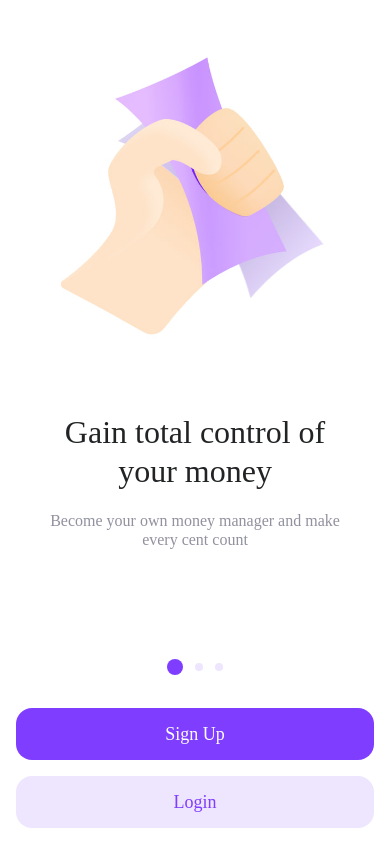
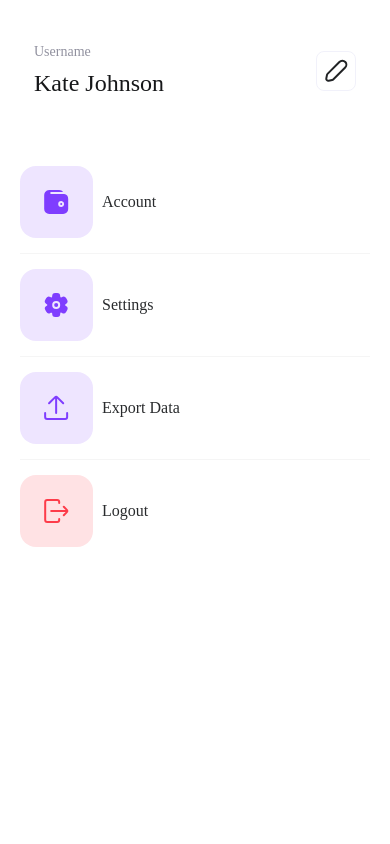
Before and after one commit to koejdga/FinanceHelper, a React Native app: screen /Profile in a window 390 px wide. Built offline with nearby package versions, Linux system fonts and the light colour scheme.

Commit message:
:sparkles: Add profile screen

```diff
--- a/App.tsx
+++ b/App.tsx
@@ -3,6 +3,7 @@ import { createNativeStackNavigator } from "@react-navigation/native-stack";
 import Launch from "./app/screens/Launch";
 import Login from "./app/screens/Login";
 import OnboardingScreen from "./app/screens/OnboardingScreen";
+import Profile from "./app/screens/Profile";
 
 const Stack = createNativeStackNavigator();
 
@@ -10,7 +11,7 @@ const App = () => {
   return (
     <NavigationContainer>
       <Stack.Navigator
-        initialRouteName="OnboardingScreen"
+        initialRouteName="Profile"
         screenOptions={{ headerShown: false }}
       >
         <Stack.Screen name="Login" component={Login} />
@@ -20,6 +21,7 @@ const App = () => {
           initialParams={{ screenNumber: 1 }}
         />
         <Stack.Screen name="Launch" component={Launch} />
+        <Stack.Screen name="Profile" component={Profile} />
       </Stack.Navigator>
     </NavigationContainer>
   );
--- /dev/null
+++ b/app/components/icons/EditIcon.tsx
@@ -0,0 +1,14 @@
+import Svg, { Path, Rect, SvgProps } from "react-native-svg";
+const SvgComponent = (props: SvgProps) => (
+  <Svg width={40} height={40} fill="none" {...props}>
+    <Rect width={39} height={39} x={0.5} y={0.5} stroke="#F1F1FA" rx={7.5} />
+    <Path
+      stroke={props.color || "#000"}
+      strokeLinecap="round"
+      strokeLinejoin="round"
+      strokeWidth={2}
+      d="m29.19 16.46-12 12a2.06 2.06 0 0 1-1 .54l-3.54.71a2 2 0 0 1-2.35-2.35l.7-3.51a2.06 2.06 0 0 1 .54-1L23.38 11a4.15 4.15 0 0 1 5.94 0 4 4 0 0 1-.13 5.51v-.05Z"
+    />
+  </Svg>
+);
+export default SvgComponent;
--- /dev/null
+++ b/app/components/icons/LogoutIcon.tsx
@@ -0,0 +1,14 @@
+import * as React from "react";
+import Svg, { SvgProps, Path } from "react-native-svg";
+const SvgComponent = (props: SvgProps) => (
+  <Svg width={33} height={32} fill="none" {...props}>
+    <Path
+      stroke={props.color || "#000"}
+      strokeLinecap="round"
+      strokeLinejoin="round"
+      strokeWidth={2}
+      d="M19.19 8V7a2 2 0 0 0-2-2h-10a2 2 0 0 0-2 2v18a2 2 0 0 0 2 2h10a2 2 0 0 0 2-2v-1M11.19 16h15.83M23.78 11.76l2.82 2.83a2 2 0 0 1 0 2.82l-2.82 2.83"
+    />
+  </Svg>
+);
+export default SvgComponent;
--- /dev/null
+++ b/app/components/icons/SettingsIcon.tsx
@@ -0,0 +1,15 @@
+import * as React from "react";
+import Svg, { SvgProps, Path } from "react-native-svg";
+const SvgComponent = (props: SvgProps) => (
+  <Svg width={33} height={32} fill="none" {...props}>
+    <Path
+      fill={props.color || "#000"}
+      d="M16.19 18a2 2 0 1 0 0-4 2 2 0 0 0 0 4Z"
+    />
+    <Path
+      fill={props.color || "#000"}
+      d="m25.98 17-.38-.23a.94.94 0 0 1 0-1.62l.38-.23a3 3 0 0 0 1.1-4.09l-1-1.74A3 3 0 0 0 21.98 8l-.32.18a1 1 0 0 1-1.47-.82V7a3 3 0 0 0-3-3h-2a3 3 0 0 0-3 3v.36a1 1 0 0 1-1.48.86L10.4 8a3 3 0 0 0-4.1 1.09l-1 1.74A3 3 0 0 0 6.4 15l.38.23a.94.94 0 0 1 0 1.62L6.4 17a3 3 0 0 0-1.1 4.09l1 1.74A2.999 2.999 0 0 0 10.4 24l.31-.17a1 1 0 0 1 1 0 1 1 0 0 1 .49.84V25a3 3 0 0 0 3 3h2a3 3 0 0 0 3-3v-.37a1 1 0 0 1 1.5-.84l.31.18a3 3 0 0 0 4.1-1.09l1-1.74A3.002 3.002 0 0 0 25.98 17Zm-9.79 3a4 4 0 1 1 0-8 4 4 0 0 1 0 8Z"
+    />
+  </Svg>
+);
+export default SvgComponent;
--- /dev/null
+++ b/app/components/icons/UploadIcon.tsx
@@ -0,0 +1,14 @@
+import * as React from "react";
+import Svg, { SvgProps, Path } from "react-native-svg";
+const SvgComponent = (props: SvgProps) => (
+  <Svg width={33} height={32} fill="none" {...props}>
+    <Path
+      stroke={props.color || "#000"}
+      strokeLinecap="round"
+      strokeLinejoin="round"
+      strokeWidth={2}
+      d="M16.137 21V5.24M9.067 11.24l5.66-5.65a2 2 0 0 1 2.82 0l5.66 5.65M27.137 21v4a2 2 0 0 1-2 2h-18a2 2 0 0 1-2-2v-4"
+    />
+  </Svg>
+);
+export default SvgComponent;
--- /dev/null
+++ b/app/components/icons/WalletIcon.tsx
@@ -0,0 +1,14 @@
+import Svg, { Path, SvgProps } from "react-native-svg";
+const SvgComponent = (props: SvgProps) => (
+  <Svg width={33} height={32} fill="none" {...props}>
+    <Path
+      fill={props.color || "#000"}
+      d="M24.1 8.09a4.6 4.6 0 0 0-.91-.09h-12a1 1 0 1 1 0-2h12a5 5 0 0 0-4-2h-10a5 5 0 0 0-4 2 4.94 4.94 0 0 0-1 3v14a5 5 0 0 0 5 5h14a5 5 0 0 0 5-5V13a5 5 0 0 0-4.09-4.91ZM21.43 21c-.08.01-.16.01-.24 0a3 3 0 0 1 0-6 2.77 2.77 0 0 1 1 .18 3 3 0 0 1-.76 5.8V21Z"
+    />
+    <Path
+      fill={props.color || "#000"}
+      d="M21.19 19a1 1 0 1 0 0-2 1 1 0 0 0 0 2Z"
+    />
+  </Svg>
+);
+export default SvgComponent;
--- a/app/constants/Colors.ts
+++ b/app/constants/Colors.ts
@@ -41,6 +41,7 @@ export const red = {
   60: "#FD6F7A",
   40: "#FDA2A9",
   20: "#FDD5D7",
+  10: "#FFE2E4",
 };
 
 export const green = {
--- a/app/constants/Fonts.ts
+++ b/app/constants/Fonts.ts
@@ -42,7 +42,7 @@ export const Fonts: Record<FontNames, Font> = {
   [FontNames.BODY_2]: {
     fontFamily: FontsEnum.SEMIBOLD,
     fontSize: 16,
-    lineHeight: 16,
+    lineHeight: 19.36,
   },
   [FontNames.BODY_1]: {
     fontFamily: FontsEnum.MEDIUM,
@@ -57,7 +57,7 @@ export const Fonts: Record<FontNames, Font> = {
   [FontNames.TITLE_2]: {
     fontFamily: FontsEnum.SEMIBOLD,
     fontSize: 24,
-    lineHeight: 24,
+    lineHeight: 29,
   },
   [FontNames.TITLE_1]: {
     fontFamily: FontsEnum.BOLD,
--- /dev/null
+++ b/app/screens/Profile.tsx
@@ -0,0 +1,112 @@
+import { Pressable, SafeAreaView, StyleSheet, Text, View } from "react-native";
+import { Accent, base, red } from "../constants/Colors";
+import { FontNames, Fonts } from "../constants/Fonts";
+import EditIcon from "../components/icons/EditIcon";
+import WalletIcon from "../components/icons/WalletIcon";
+import SettingsIcon from "../components/icons/SettingsIcon";
+import UploadIcon from "../components/icons/UploadIcon";
+import LogoutIcon from "../components/icons/LogoutIcon";
+
+const Profile = () => {
+  return (
+    <SafeAreaView style={styles.container}>
+      <View
+        style={{
+          marginTop: 43,
+          marginHorizontal: 34,
+          marginBottom: 53,
+          flexDirection: "row",
+          alignItems: "center",
+          justifyContent: "space-between",
+        }}
+      >
+        <View style={{ gap: 8 }}>
+          <Text
+            style={[Fonts[FontNames.BODY_3], { color: base.light.light20 }]}
+          >
+            Username
+          </Text>
+          <Text style={[Fonts[FontNames.TITLE_2], { color: base.dark.dark75 }]}>
+            Kate Johnson
+          </Text>
+        </View>
+        <EditIcon color={base.dark.dark50} />
+      </View>
+
+      <Pressable
+        style={styles.profileRowContainer}
+        onPress={() => console.log("account press")}
+      >
+        <View style={[styles.iconContainer, { backgroundColor: Accent[20] }]}>
+          <WalletIcon color={Accent[100]} style={styles.icon} />
+        </View>
+        <Text style={[Fonts[FontNames.BODY_2], { color: base.dark.dark25 }]}>
+          Account
+        </Text>
+      </Pressable>
+
+      <Pressable
+        style={styles.profileRowContainer}
+        onPress={() => console.log("settings press")}
+      >
+        <View style={[styles.iconContainer, { backgroundColor: Accent[20] }]}>
+          <SettingsIcon color={Accent[100]} style={styles.icon} />
+        </View>
+        <Text style={[Fonts[FontNames.BODY_2], { color: base.dark.dark25 }]}>
+          Settings
+        </Text>
+      </Pressable>
+
+      <Pressable
+        style={styles.profileRowContainer}
+        onPress={() => console.log("export data press")}
+      >
+        <View style={[styles.iconContainer, { backgroundColor: Accent[20] }]}>
+          <UploadIcon color={Accent[100]} style={styles.icon} />
+        </View>
+        <Text style={[Fonts[FontNames.BODY_2], { color: base.dark.dark25 }]}>
+          Export Data
+        </Text>
+      </Pressable>
+
+      <Pressable
+        style={[
+          styles.profileRowContainer,
+          { borderBottomColor: "#FFF", borderBottomWidth: 1 },
+        ]}
+        onPress={() => console.log("logout press")}
+      >
+        <View style={[styles.iconContainer, { backgroundColor: red[10] }]}>
+          <LogoutIcon color={red[100]} style={styles.icon} />
+        </View>
+        <Text style={[Fonts[FontNames.BODY_2], { color: base.dark.dark25 }]}>
+          Logout
+        </Text>
+      </Pressable>
+    </SafeAreaView>
+  );
+};
+
+const styles = StyleSheet.create({
+  container: {
+    backgroundColor: "#FFF",
+    flex: 1,
+  },
+  profileRowContainer: {
+    marginHorizontal: 20,
+    flexDirection: "row",
+    gap: 9,
+    alignItems: "center",
+    paddingVertical: 15,
+    borderBottomColor: "rgba(0,0,0,0.04)",
+    borderBottomWidth: 1,
+  },
+  iconContainer: {
+    borderRadius: 16,
+  },
+  icon: {
+    margin: 20,
+  },
+});
+
+export default Profile;
```
